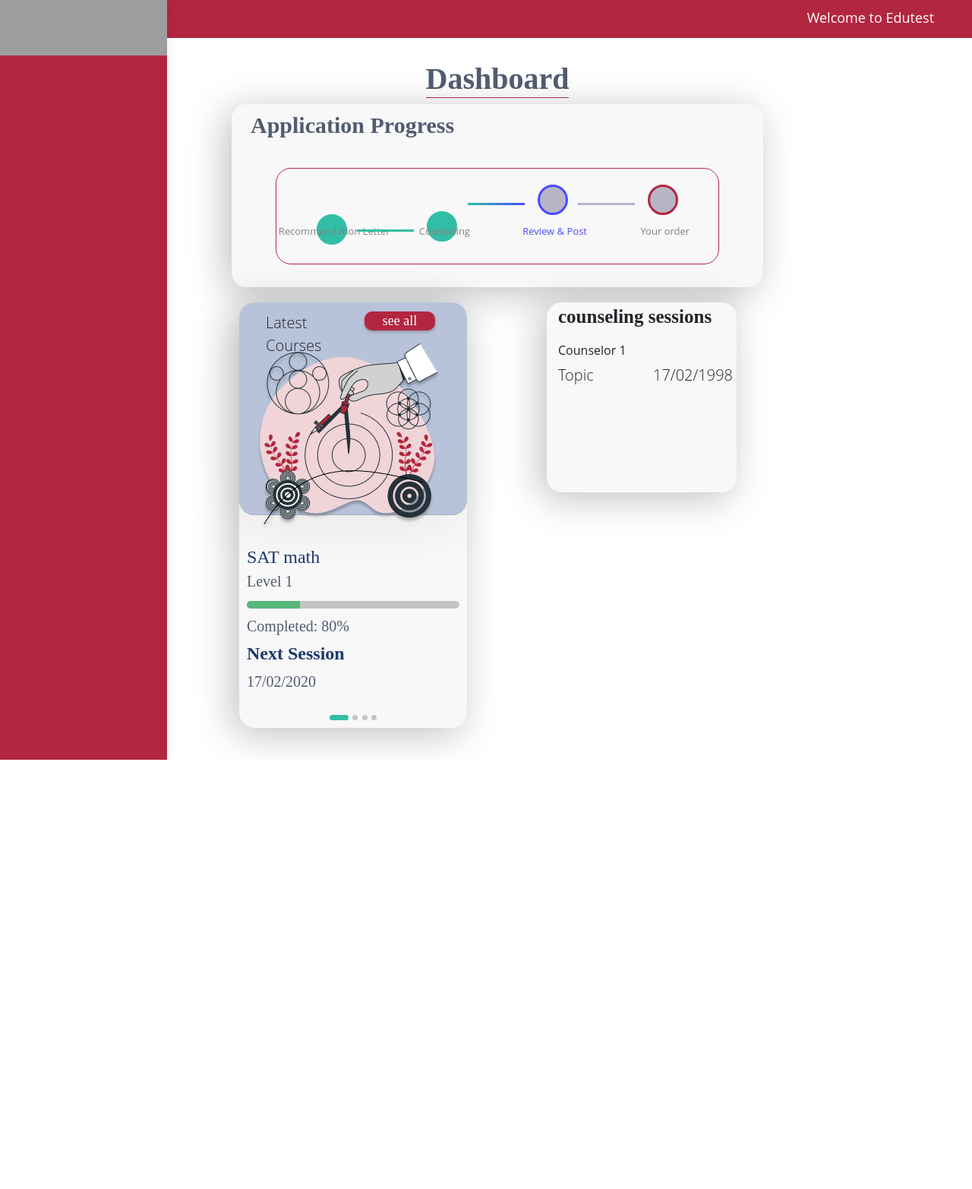
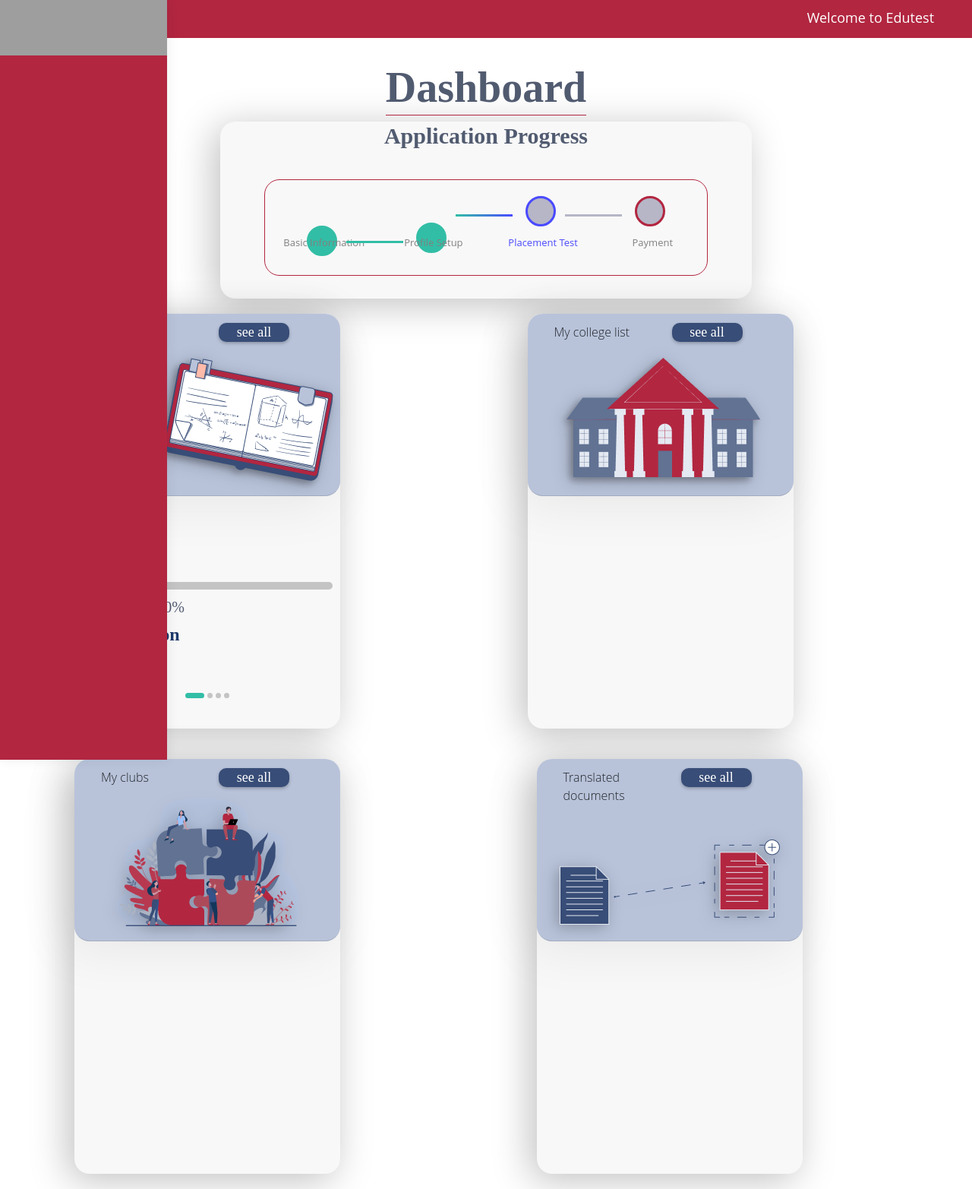
Before and after one commit to opiomega/Edutest, a Symfony app: template templates/apprentice/index.html.twig in a window 1280 px wide. Shown: the whole page at 76% size. Before the commit the page ends 1000 px from the top, so only its background shows below. Run offline with Twig, Linux system fonts and the light colour scheme; the template is opened without the code that fills it, so the values that code supplies are empty; some libraries are stand-ins or nearby versions; grey boxes are pictures that could not be loaded.

Commit message:
added cards for dashboard

```diff
--- a/public/asset/css/main.css
+++ b/public/asset/css/main.css
@@ -7,7 +7,6 @@ body {
 
   font-weight: 300;
 }
-
 
 @import url(https://fonts.googleapis.com/css?family=Titillium+Web:300);
 
@@ -39,6 +38,8 @@ body {
   font-weight: bold;
   color: #515b70;
   border-bottom: 1px solid #b22640;
+  font-size: 56px;
+  line-height: 71px;
 }
 
 .settings {
@@ -54,13 +55,10 @@ body {
 }
 
 .main {
-  position: relative;
+
   margin-top: 80px;
-  margin-left: 30px;
-
-  margin-bottom: 20px;
-  font-size: 20px; /* Increased text to enable scrolling */
-  padding: 0px 10px;
+  margin-left: 0;
+  padding: 0;
 }
 
 /* ScrolBar  */
@@ -172,7 +170,6 @@ nav.main-menu.expanded {
   text-align: center;
   vertical-align: middle;
   font-size: 18px;
-
 }
 
 .main-menu .fb-like {
@@ -309,12 +306,13 @@ text-shadow: 0px 0px 0px;
 }
 
 .design-process-title {
-  padding-top: 10px;
-  padding-left: 25px;
   font-family: Space Grotesk;
   font-style: normal;
   font-weight: bold;
   font-size: 30px;
+  line-height: 38px;
+  text-align: center;
+
   color: #515b70;
 }
 
@@ -437,44 +435,27 @@ text-shadow: 0px 0px 0px;
 
 /*        end css for progress       */
 
-/*       start css counseling session    */
-
-.counseling-section {
-  margin-top: 20px;
-  width: 250px;
-  height: 250px;
-  background: #f8f8f8;
-  box-shadow: -8px 8px 50px rgba(0, 0, 0, 0.25);
-  border-radius: 20px;
-}
-
-.counseling-title {
-  font-family: Space Grotesk;
-  font-style: normal;
-  font-weight: bold;
-  font-size: 25px;
-}
-
-/*       end css counseling session      */
 
 .courses-section {
+ position: auto;
   margin: 20px;
-  width: 300px;
-  height: 560px !important ;
+  width: 350px;
+  height: 546px;
   background: #f8f8f8;
   box-shadow: -8px 8px 50px rgba(0, 0, 0, 0.25);
   border-radius: 20px;
 }
 .card-header {
-  height: 50%;
+  height: 240px;
   background: #b8c3da;
   border-radius: 20px !important;
   box-shadow: -12px 12px 70px rgba(0, 0, 0, 0.07);
 }
-.card-header > img {
-  position: relative;
-  top: -35px;
-}
+/* .card-header > img {
+
+  width: 90%;
+
+} */
 
 .btn-see-all {
   position: inherit;
@@ -490,13 +471,14 @@ text-shadow: 0px 0px 0px;
   box-shadow: 0px 2px 4px rgba(0, 0, 0, 0.25);
   width: 93px;
   height: 25px;
-  background: #b22640;
+  background: #384D77;
   border: none;
   border-radius: 10px;
 }
 
 .card-content {
   margin-top: 40px;
+
 }
 .course-title {
   font-family: Space Grotesk;
@@ -517,6 +499,27 @@ text-shadow: 0px 0px 0px;
   font-weight: 300;
   font-size: 20px;
   color: #515b70;
+}
+
+
+.college-pic{
+
+
+filter: drop-shadow(-4px 4px 10px rgba(0, 0, 0, 0.25));
+
+
+}
+.course-pic{
+  position: absolute;
+  width: 70%;
+ top: 120px;
+ left: 25px;
+ filter: drop-shadow(-4px 4px 10px rgba(0, 0, 0, 0.25));
+}
+.document-pic{
+  width: 120%;
+  padding-top: 30px;
+  filter: drop-shadow(-4px 4px 10px rgba(0, 0, 0, 0.25));
 }
 
 .progress {
@@ -651,7 +654,7 @@ text-shadow: 0px 0px 0px;
 .step:hover + .hide {
   position: absolute;
   display: block;
-  cursor :none;
+  cursor: none;
   color: red;
 }
 
@@ -667,10 +670,9 @@ text-shadow: 0px 0px 0px;
   border: none;
   z-index: 4;
   font-family: Space Grotesk;
-font-style: normal;
-font-weight: 500;
-font-size: 20px;
-
+  font-style: normal;
+  font-weight: 500;
+  font-size: 20px;
 }
 
 /***************************************/
@@ -698,5 +700,4 @@ font-size: 20px;
   background-color: #32bea6;
 }
 
-
 /**************************  LOGIN  **********************************/
--- a/templates/apprentice/index.html.twig
+++ b/templates/apprentice/index.html.twig
@@ -22,8 +22,8 @@
 			<section class="application-progress-steps">
 
 
-				<div class="row">
-					<div class="col-md-12 ">
+				<div class="row justify-content-center">
+					<div class="col">
 						<h3 class="design-process-title">Application Progress
 						</h3>
 					</div>
@@ -33,12 +33,16 @@
 				<div class="row">
 
 					<div id="steps">
-						<div class="step" data-desc="Recommendation Letter">1</div>
-            <div class="hide"> <p> Questionnair pdf </p></div>
+						<div class="step" data-desc="Basic Information">1</div>
+						<div class="hide">
+							<p>
+								Questionnair pdf
+							</p>
+						</div>
 
-						<div class="step " data-desc="Counseling">2</div>
-						<div class="step active " data-desc="Review & Post">3</div>
-						<div class="step " data-desc="Your order">4</div>
+						<div class="step " data-desc="Profile Setup">2</div>
+						<div class="step active " data-desc="Placement Test">3</div>
+						<div class="step " data-desc="Payment">4</div>
 
 					</div>
 
@@ -52,10 +56,13 @@
 
 
 		<section>
-			<div class="container">
+			<div class="container-fluid ">
 
-				<div class="row justify-content-center">
-					<div class="col-xl-4  d-flex justify-content-center">
+				<div
+					class="row ml-5">
+
+					{# start of course card #}
+					<div class="col ">
 						<div
 							class="courses-section">
 							{# card header #}
@@ -64,7 +71,7 @@
 								<div class="container">
 									<div class="row">
 										<div class="col-6">
-											<p>Latest Courses
+											<p>My courses
 											</p>
 										</div>
 										<div class="col">
@@ -74,7 +81,13 @@
 									</div>
 
 								</div>
-								<img src="{{asset('image/club-img.png')}}" alt="">
+								<div class="container">
+									<div class="row">
+										<div class="col d-flex justify-content-center">
+											<img src="{{asset('image/mycourses.png')}}" class="college-pic">
+										</div>
+									</div>
+								</div>
 
 							</div>
 							{# end card header #}
@@ -139,16 +152,7 @@
 							</div>
 							{# end card content #}
 							<div class="row">
-								<div
-									class="col  d-flex justify-content-center">
-									{# <div class="pagination-wrapper">
-																		<div class="pagination">
-																			<span></span>
-																			<span></span>
-																			<span class="active"></span>
-																			<span></span>
-																		</div>
-																	</div> #}
+								<div class="col  d-flex justify-content-center">
 
 									<div>
 										<div class="dot active"></div>
@@ -162,41 +166,139 @@
 
 							</div>
 						</div>
-						{# end course card #}
 
 
 					</div>
+					{# end course card #}
 
-					<div class="col-xl-4  d-flex justify-content-center">
-						<div class="counseling-section">
-							<div class="container">
-								<div class="row">
-									<div class="col">
-										<p class="counseling-title">
-											counseling sessions
-										</p>
+
+					{# start of college card #}
+					<div class="col mr-4">
+						<div
+							class="courses-section">
+							{# card header #}
+							<div class="card-header">
+
+								<div class="container">
+									<div class="row">
+										<div class="col-6">
+											<p>My college list
+											</p>
+										</div>
+										<div class="col">
+											<button class="btn-see-all">see all
+											</button>
+										</div>
+									</div>
+
+								</div>
+								<div class="container">
+									<div class="row">
+										<div class="col d-flex justify-content-center">
+											<img src="{{asset('image/college.png')}}" class="college-pic">
+										</div>
 									</div>
 								</div>
-								<div class="row">
-									<div class="col">
-										<h6>Counselor 1
-										</h6>
-									</div>
-								</div>
-								<div class="row">
-									<div class="col-6">
-										<p>Topic
-										</p>
-									</div>
-									<div class="col-6">
-										17/02/1998
-									</div>
-								</div>
+
+
 							</div>
+							{# end card header #}
+
+							{# start card content #}
+							<div class="card-content"></div>
+							{# end card content #}
+
 						</div>
 
 
 					</div>
+					{# end college card #}
+
+
+					{# start of club card #}
+					<div class="col ">
+						<div
+							class="courses-section">
+							{# card header #}
+							<div class="card-header">
+
+								<div class="container">
+									<div class="row">
+										<div class="col-6">
+											<p>My clubs
+											</p>
+										</div>
+										<div class="col">
+											<button class="btn-see-all">see all
+											</button>
+										</div>
+									</div>
+
+								</div>
+								<div class="container">
+									<div class="row">
+										<div class="col d-flex justify-content-center">
+											<img src="{{asset('image/club-pic.png')}}" class="college-pic">
+										</div>
+									</div>
+								</div>
+
+							</div>
+							{# end card header #}
+
+							{# start card content #}
+
+							<div class="card-content"></div>
+							{# end card content #}
+						</div>
+
+
+					</div>
+					{# end club card #}
+
+
+					{# start of documents card #}
+					<div class="col ">
+						<div
+							class="courses-section">
+							{# card header #}
+							<div class="card-header">
+
+								<div class="container">
+									<div class="row">
+										<div class="col-6">
+											<p>Translated documents
+											</p>
+										</div>
+										<div class="col">
+											<button class="btn-see-all">see all
+											</button>
+										</div>
+									</div>
+
+								</div>
+								<div class="container">
+									<div class="row">
+										<div class="col d-flex justify-content-center">
+											<img src="{{asset('image/document-pic.png')}}" class="document-pic">
+										</div>
+									</div>
+								</div>
+
+							</div>
+							{# end card header #}
+
+							{# start card content #}
+
+							<div class="card-content"></div>
+							{# end card content #}
+
+						</div>
+
+
+					</div>
+					{# end documents card #}
+
 
 				</div>
 
@@ -208,39 +310,5 @@
 	</div>
 
 
-	<div class="didnt-pay" style="display:none;">
-
-		<div class="container">
-
-			<section class="application-progress-steps">
-
-
-				<div class="row">
-					<div class="col-md-12 ">
-						<h3 class="design-process-title">Registration Progress
-						</h3>
-					</div>
-				</div>
-
-
-				<div class="row">
-
-					<div id="steps">
-						<div class="step" data-desc="Recommendation Letter">1</div>
-						<div class="step " data-desc="Counseling">2</div>
-						<div class="step active " data-desc="Review & Post">3</div>
-						<div class="step " data-desc="Your order">4</div>
-          </div>
-
-				</div>
-
-
-			</section>
-
-
-		</div>
-
-
-	</div>
 {% endblock %}
 {% block javascripts %}{% endblock %}
```
Also changed, not shown: templates/base.html.twig (+8 -1 lines), templates/security/login.html.twig (+13 -46 lines), public/image/club-pic.png (added), public/image/college.png (added), public/image/document-pic.png (added), public/image/mycourses.png (added).
